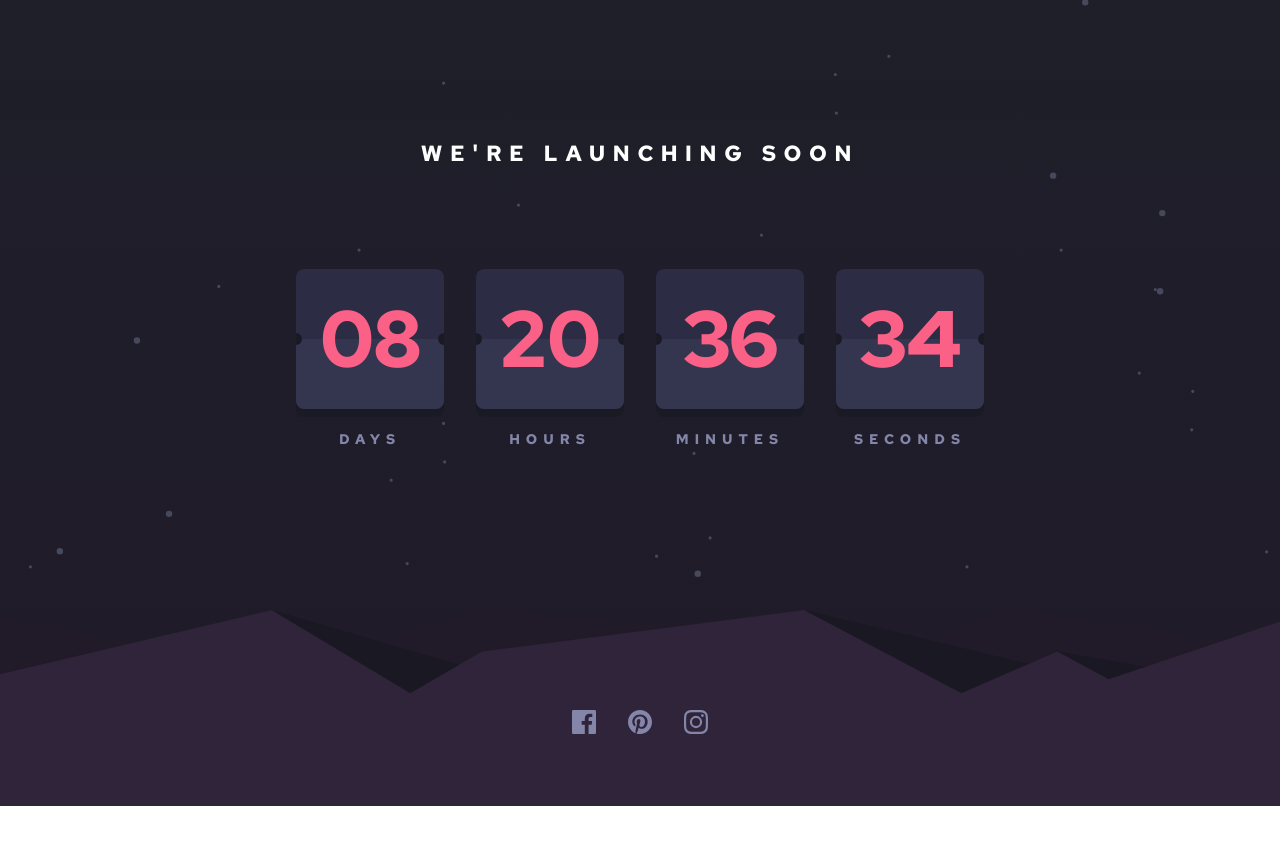
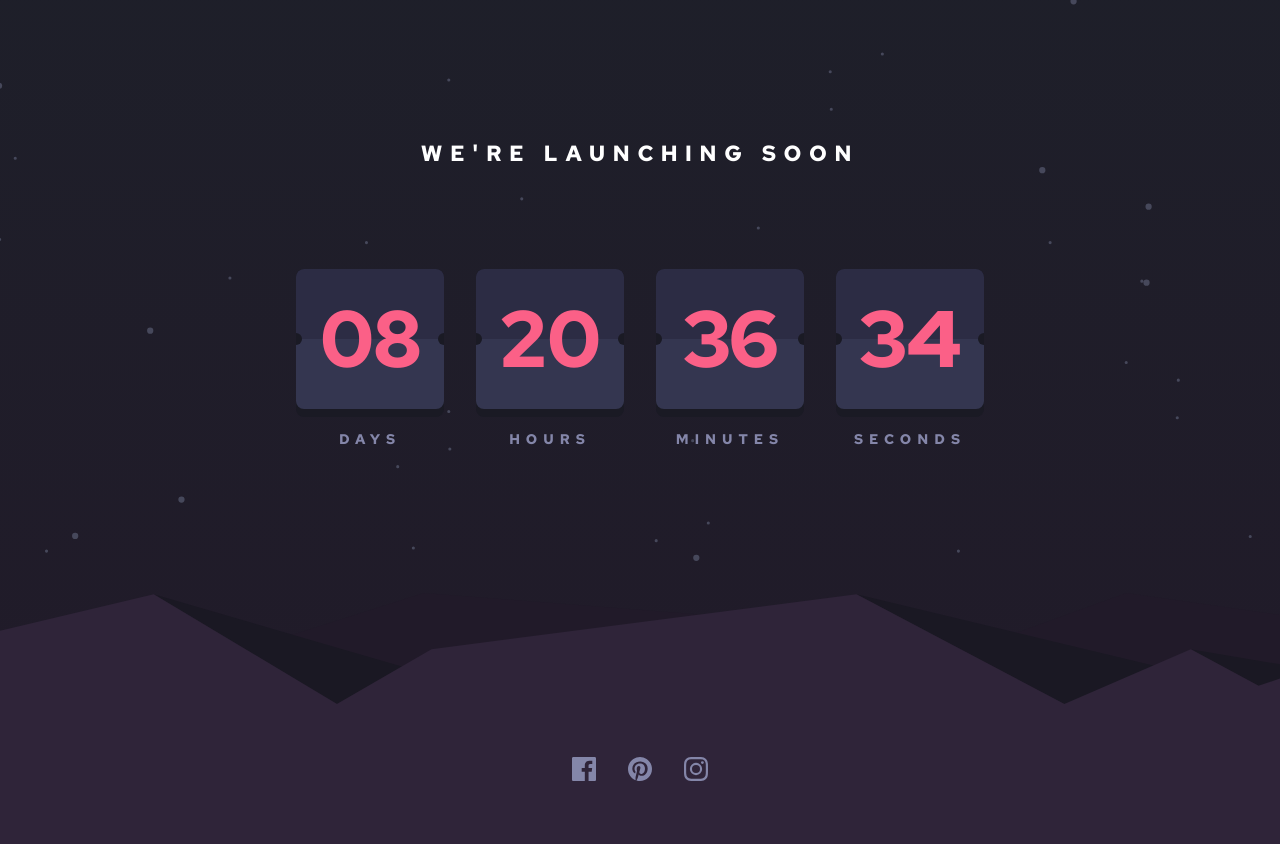
Before and after one commit to john-mirage/launch-countdown-timer, a website built with Vite: page index.html in a window 1280 px wide. Before the commit the page ends 806 px from the top, so only its background shows below. Built offline with nearby package versions, Linux system fonts and the light colour scheme.

Commit message:
fix: fix paddings

```diff
--- a/src/assets/styles/_variables.scss
+++ b/src/assets/styles/_variables.scss
@@ -2,6 +2,7 @@
 $screen-sm: 368px;
 $screen-md: 560px;
 $screen-lg: 752px;
+$screen-xl: 1200px;
 
 $color-grayish-blue: hsl(237, 18%, 59%);
 $color-soft-red: hsl(345, 95%, 68%);
--- a/src/assets/styles/components/_footer.scss
+++ b/src/assets/styles/components/_footer.scss
@@ -14,4 +14,8 @@
         background-size: cover;
         padding-top: 10.1rem;
     }
+
+    @media screen and (min-width: variables.$screen-xl) {
+        padding-top: 16.4rem;
+    }
 }
--- a/src/assets/styles/components/_hero.scss
+++ b/src/assets/styles/components/_hero.scss
@@ -10,4 +10,8 @@
     background-repeat: no-repeat;
     background-position: bottom 3.2rem center;
     background-size: cover;
+
+    @media screen and (min-width: variables.$screen-lg) {
+        padding-bottom: 14.8rem;
+    }
 }
--- a/src/assets/styles/components/_social-medias.scss
+++ b/src/assets/styles/components/_social-medias.scss
@@ -12,6 +12,7 @@
 
     @media screen and (min-width: variables.$screen-lg) {
         padding-bottom: 7.2rem;
+        background-color: transparent;
     }
 
     &__icon {
```
